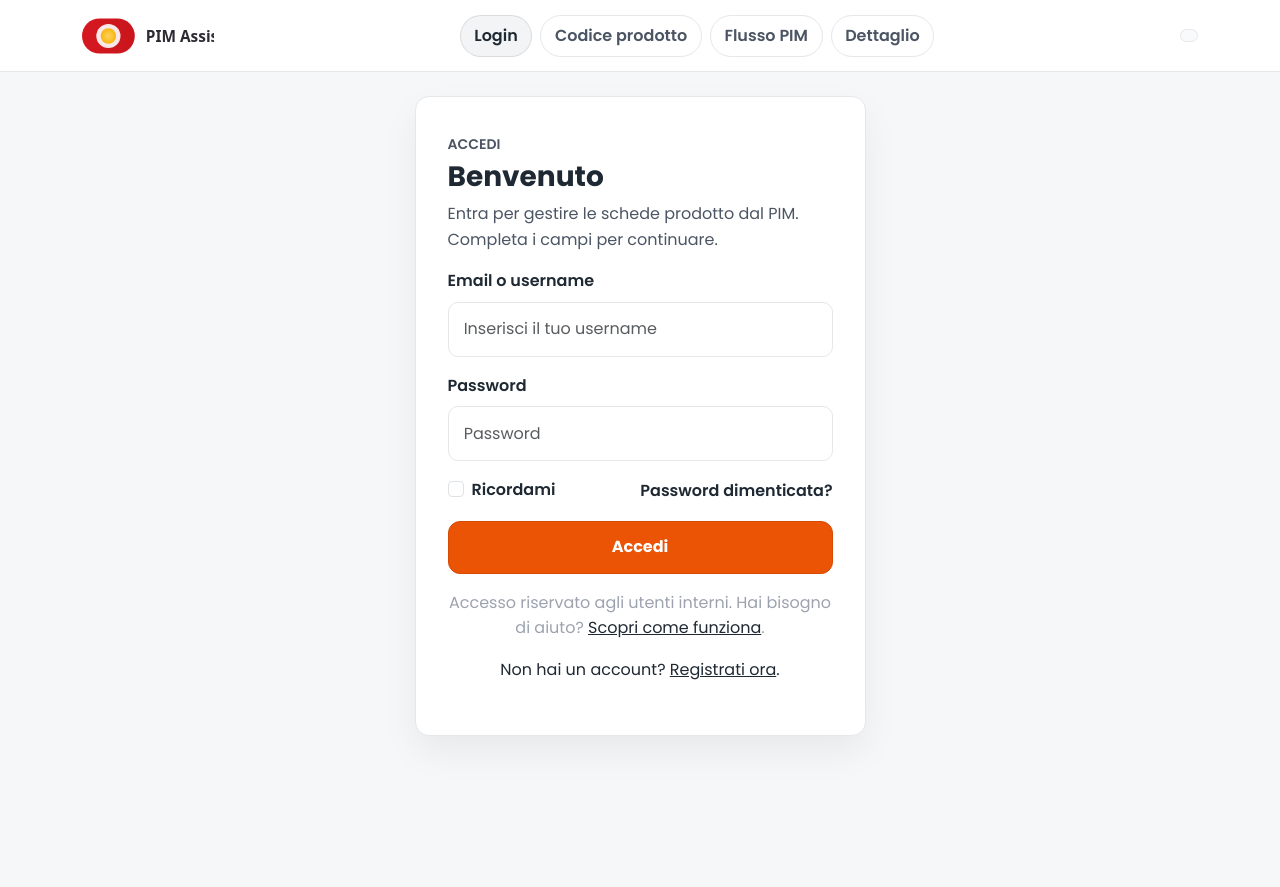
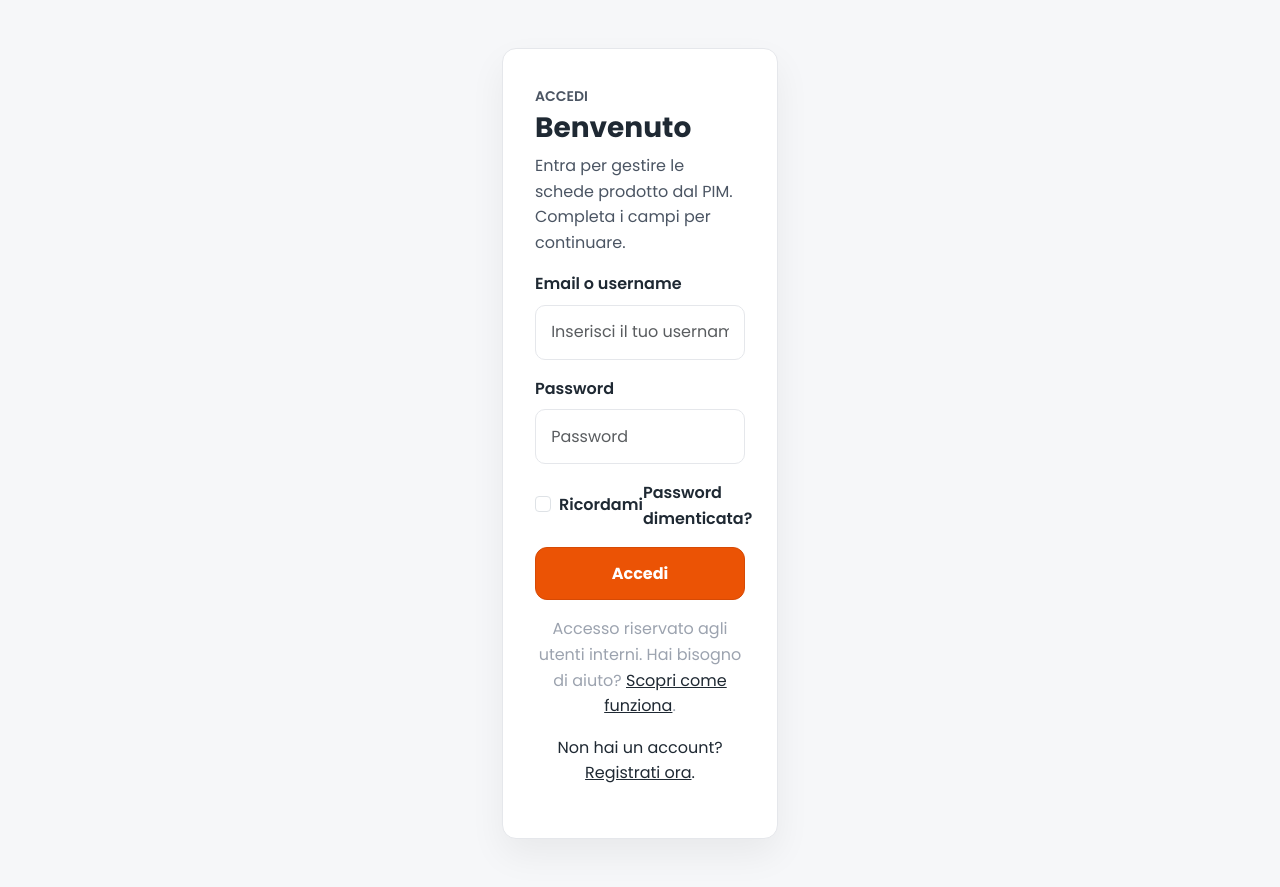
Before and after one commit to pcarella/TestCodex, a Flask app: page /login in a window 1280 px wide. Before the commit the page ends 736 px from the top, so only its background shows below. Run offline with Flask 3, Linux system fonts and the light colour scheme; some libraries are stand-ins or nearby versions.

Commit message:
Ripristina layout dedicato per login e registrazione

```diff
--- a/static/style.css
+++ b/static/style.css
@@ -123,6 +123,12 @@ main.container {
   padding-bottom: 3rem;
 }
 
+.auth-container {
+  max-width: 720px;
+  padding-top: 3rem;
+  padding-bottom: 3rem;
+}
+
 .card {
   border: 1px solid var(--border);
   border-radius: 14px;
--- a/templates/base.html
+++ b/templates/base.html
@@ -27,9 +27,11 @@
   </head>
   <body>
     {% set current_endpoint = request.endpoint %}
+    {% set auth_pages = ['login', 'register', 'forgot_password', 'reset_password'] %}
     {% set step_lookup = {'login': 0, 'codes': 1, 'results': 2, 'product_detail': 3} %}
     {% set step_index = step_lookup.get(current_endpoint, 0) %}
 
+    {% if current_endpoint not in auth_pages %}
       <header class="app-header mb-4">
         <div class="container">
           <div class="app-header__inner">
@@ -82,8 +84,9 @@
           </div>
         </div>
       </header>
+    {% endif %}
 
-    <main class="container">
+    <main class="container {% if current_endpoint in auth_pages %}auth-container{% endif %}">
       {% with messages = get_flashed_messages() %}
       {% if messages %}
       <div class="alert alert-warning" role="alert" aria-live="assertive" id="flash-messages">
```
Lines whose indentation alone changed are shown as unchanged.
